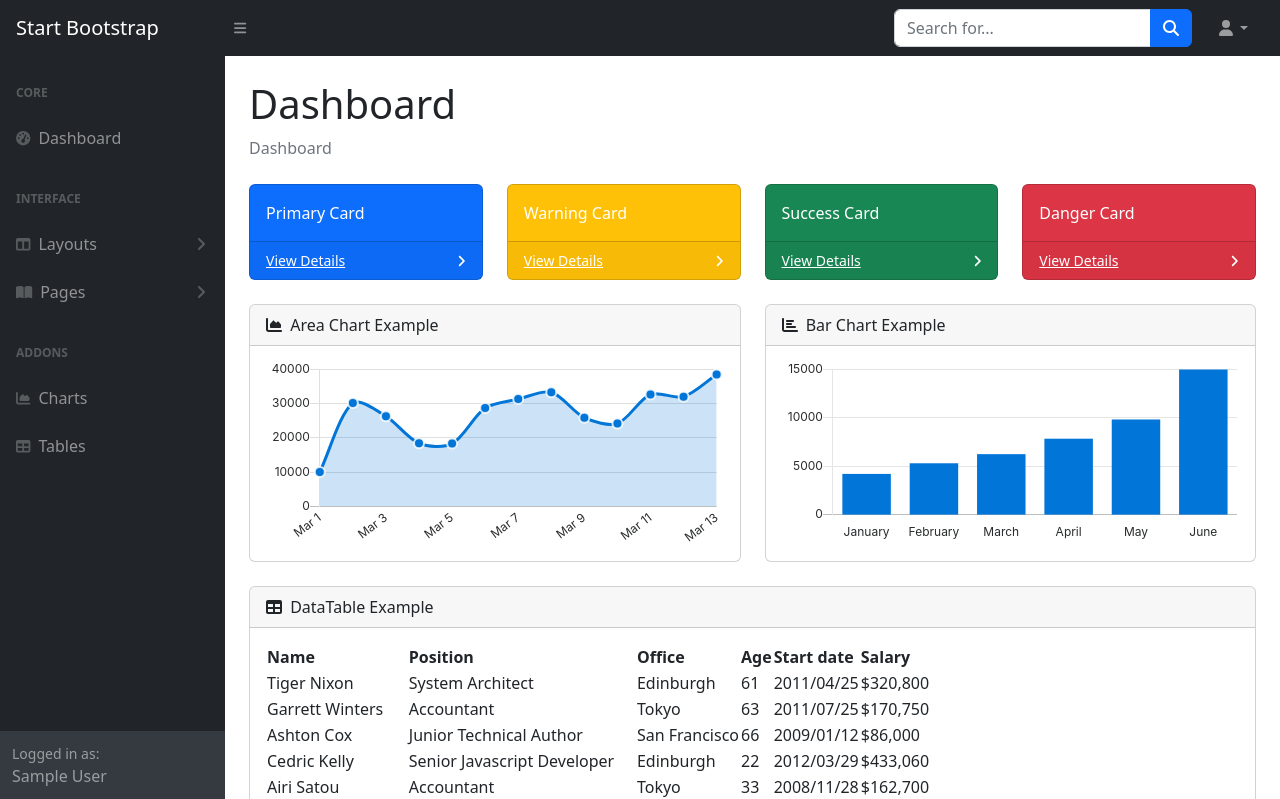
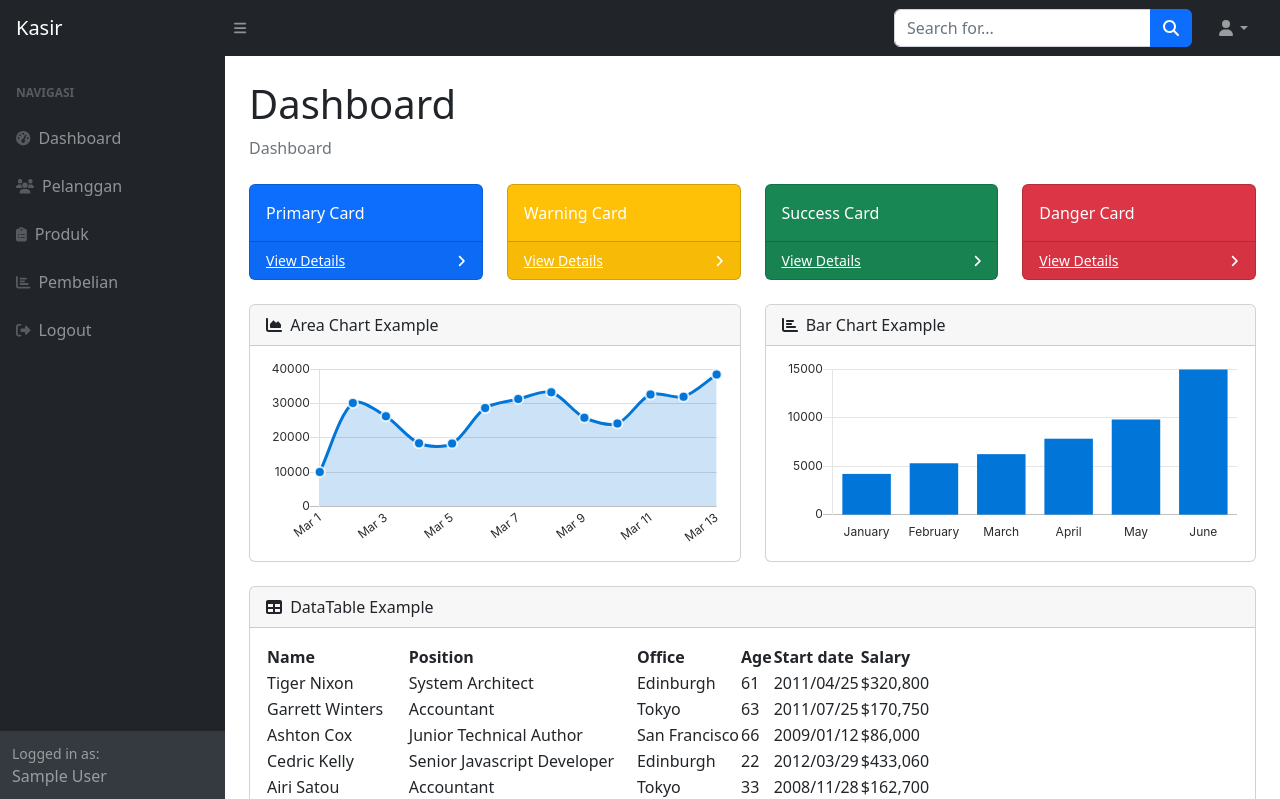
Before and after one commit to kebsixx/appkasir, a PHP site: page /index.php in a window 1280 px wide. Shown: the top 799 px of the page. Run offline with PHP 8.4, Linux system fonts and the light colour scheme; the visitor is signed in with stand-in values (Sample User, id 1); some libraries are stand-ins or nearby versions.

Commit message:
add dynamic page

```diff
--- a/index.php
+++ b/index.php
@@ -23,7 +23,7 @@ if (!isset($_SESSION['user'])) {
 <body class="sb-nav-fixed">
     <nav class="sb-topnav navbar navbar-expand navbar-dark bg-dark">
         <!-- Navbar Brand-->
-        <a class="navbar-brand ps-3" href="index.html">Start Bootstrap</a>
+        <a class="navbar-brand ps-3" href="index.php">Kasir</a>
         <!-- Sidebar Toggle-->
         <button class="btn btn-link btn-sm order-1 order-lg-0 me-4 me-lg-0" id="sidebarToggle" href="#!"><i class="fas fa-bars"></i></button>
         <!-- Navbar Search-->
@@ -53,62 +53,26 @@ if (!isset($_SESSION['user'])) {
             <nav class="sb-sidenav accordion sb-sidenav-dark" id="sidenavAccordion">
                 <div class="sb-sidenav-menu">
                     <div class="nav">
-                        <div class="sb-sidenav-menu-heading">Core</div>
-                        <a class="nav-link" href="index.html">
+                        <div class="sb-sidenav-menu-heading">Navigasi</div>
+                        <a class="nav-link" href="index.php">
                             <div class="sb-nav-link-icon"><i class="fas fa-tachometer-alt"></i></div>
                             Dashboard
                         </a>
-                        <div class="sb-sidenav-menu-heading">Interface</div>
-                        <a class="nav-link collapsed" href="#" data-bs-toggle="collapse" data-bs-target="#collapseLayouts" aria-expanded="false" aria-controls="collapseLayouts">
-                            <div class="sb-nav-link-icon"><i class="fas fa-columns"></i></div>
-                            Layouts
-                            <div class="sb-sidenav-collapse-arrow"><i class="fas fa-angle-down"></i></div>
+                        <a class="nav-link" href="?page=pelanggan">
+                            <div class="sb-nav-link-icon"><i class="fas fa-users"></i></div>
+                            Pelanggan
                         </a>
-                        <div class="collapse" id="collapseLayouts" aria-labelledby="headingOne" data-bs-parent="#sidenavAccordion">
-                            <nav class="sb-sidenav-menu-nested nav">
-                                <a class="nav-link" href="layout-static.html">Static Navigation</a>
-                                <a class="nav-link" href="layout-sidenav-light.html">Light Sidenav</a>
-                            </nav>
-                        </div>
-                        <a class="nav-link collapsed" href="#" data-bs-toggle="collapse" data-bs-target="#collapsePages" aria-expanded="false" aria-controls="collapsePages">
-                            <div class="sb-nav-link-icon"><i class="fas fa-book-open"></i></div>
-                            Pages
-                            <div class="sb-sidenav-collapse-arrow"><i class="fas fa-angle-down"></i></div>
+                        <a class="nav-link" href="?page=produk">
+                            <div class="sb-nav-link-icon"><i class="fas fa-clipboard-list"></i></div>
+                            Produk
                         </a>
-                        <div class="collapse" id="collapsePages" aria-labelledby="headingTwo" data-bs-parent="#sidenavAccordion">
-                            <nav class="sb-sidenav-menu-nested nav accordion" id="sidenavAccordionPages">
-                                <a class="nav-link collapsed" href="#" data-bs-toggle="collapse" data-bs-target="#pagesCollapseAuth" aria-expanded="false" aria-controls="pagesCollapseAuth">
-                                    Authentication
-                                    <div class="sb-sidenav-collapse-arrow"><i class="fas fa-angle-down"></i></div>
-                                </a>
-                                <div class="collapse" id="pagesCollapseAuth" aria-labelledby="headingOne" data-bs-parent="#sidenavAccordionPages">
-                                    <nav class="sb-sidenav-menu-nested nav">
-                                        <a class="nav-link" href="login.html">Login</a>
-                                        <a class="nav-link" href="register.html">Register</a>
-                                        <a class="nav-link" href="password.html">Forgot Password</a>
-                                    </nav>
-                                </div>
-                                <a class="nav-link collapsed" href="#" data-bs-toggle="collapse" data-bs-target="#pagesCollapseError" aria-expanded="false" aria-controls="pagesCollapseError">
-                                    Error
-                                    <div class="sb-sidenav-collapse-arrow"><i class="fas fa-angle-down"></i></div>
-                                </a>
-                                <div class="collapse" id="pagesCollapseError" aria-labelledby="headingOne" data-bs-parent="#sidenavAccordionPages">
-                                    <nav class="sb-sidenav-menu-nested nav">
-                                        <a class="nav-link" href="401.html">401 Page</a>
-                                        <a class="nav-link" href="404.html">404 Page</a>
-                                        <a class="nav-link" href="500.html">500 Page</a>
-                                    </nav>
-                                </div>
-                            </nav>
-                        </div>
-                        <div class="sb-sidenav-menu-heading">Addons</div>
-                        <a class="nav-link" href="charts.html">
-                            <div class="sb-nav-link-icon"><i class="fas fa-chart-area"></i></div>
-                            Charts
+                        <a class="nav-link" href="?page=pembelian">
+                            <div class="sb-nav-link-icon"><i class="fas fa-chart-bar"></i></div>
+                            Pembelian
                         </a>
-                        <a class="nav-link" href="tables.html">
-                            <div class="sb-nav-link-icon"><i class="fas fa-table"></i></div>
-                            Tables
+                        <a class="nav-link" href="logout.php">
+                            <div class="sb-nav-link-icon"><i class="fas fa-sign-out-alt"></i></div>
+                            Logout
                         </a>
                     </div>
                 </div>
```
